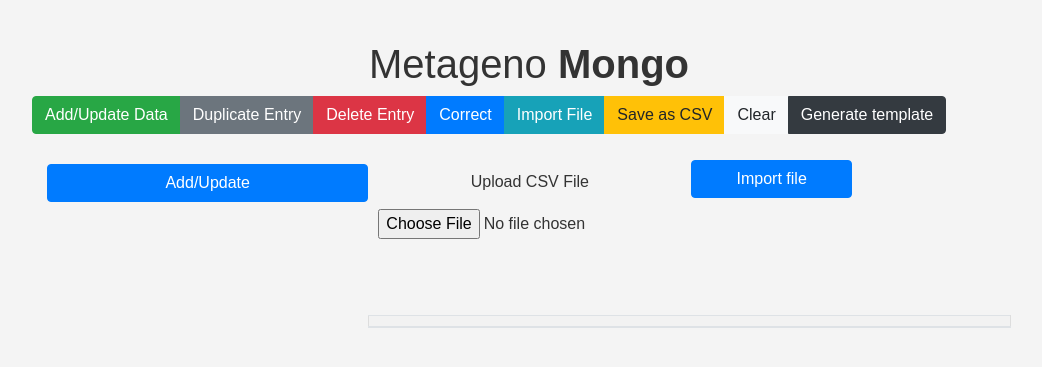
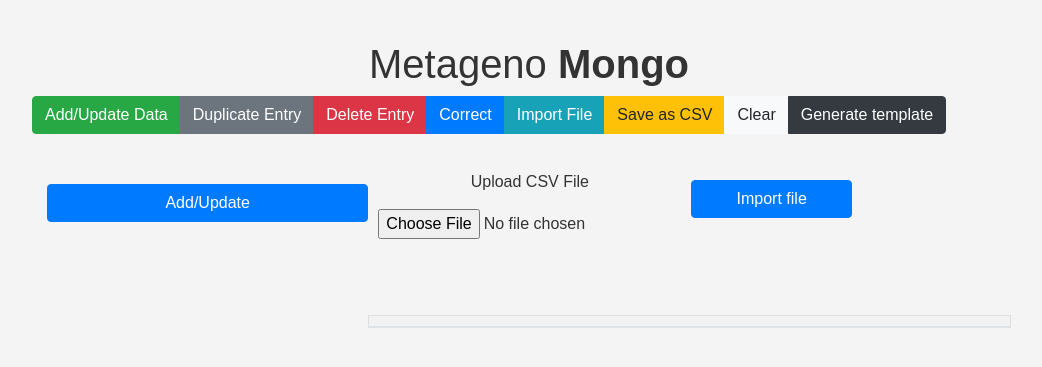
Before and after one commit to DEpt-metagenom/MetagenoMongo, a Flask app: page / in a window 1280 px wide. Shown: the top 367 px of the page, without its empty margins (111-1153 px from the left). Run offline with Flask 3, Linux system fonts and the light colour scheme; some libraries are stand-ins or nearby versions.

Commit message:
style: replace input form

```diff
--- a/flask-version/metagenomongo/static/styles.css
+++ b/flask-version/metagenomongo/static/styles.css
@@ -18,6 +18,9 @@ h1, h2 {
 
 form {
     margin: 20px 0;
+}
+form > button{
+    margin-top: 20px;
 }
 
 label {
@@ -112,11 +115,10 @@ th {
     max-height: 400px;
     overflow-y: auto;
 }
-.table{
+.table, .result{
     max-height: 300px;
     overflow-y: auto;
-    table-layout: fixed;
-    width: 100%;
+    overflow-x: auto;
 }
 .th-width{
     /* font: 1em sans-serif; */
--- a/flask-version/metagenomongo/templates/index.html
+++ b/flask-version/metagenomongo/templates/index.html
@@ -36,8 +36,8 @@
                                 </div>
                             {% endfor %}
                         </div>
-                                <button type="submit" class="btn btn-primary">Add/Update</button>
-                        </form>
+                        <button type="submit" class="btn btn-primary">Add/Update</button>
+                    </form>
                 </div>
                 <div class="col-md-8 right-side d-flex flex-column">
                     <div class="top-half">
```
